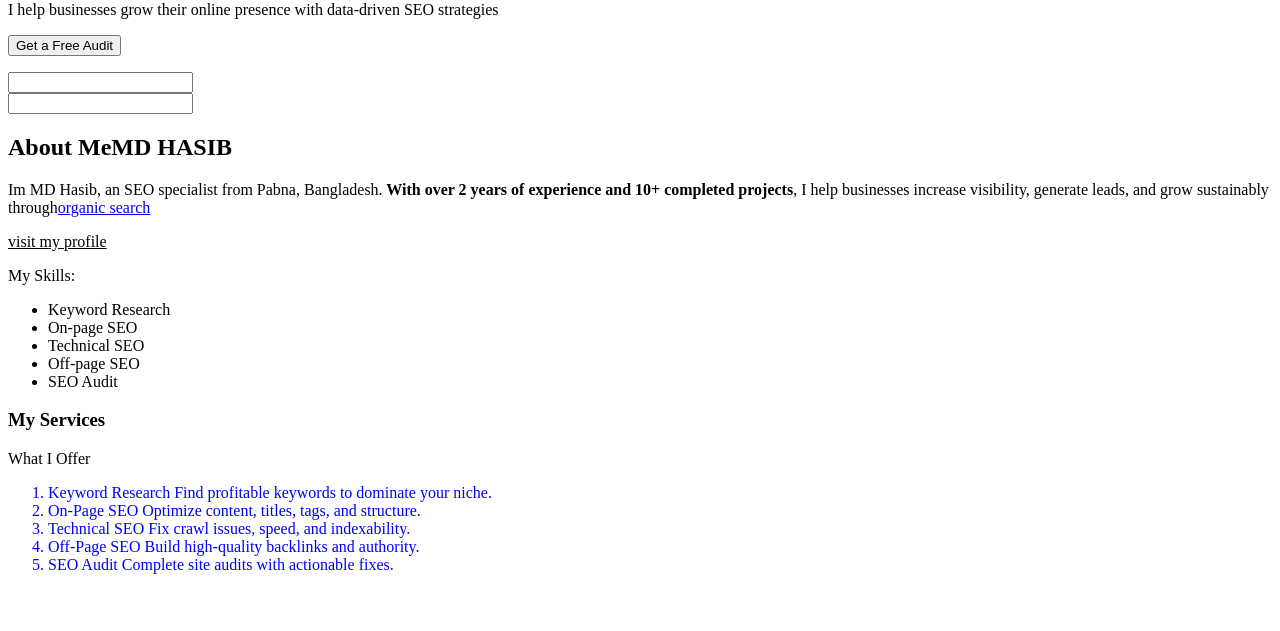
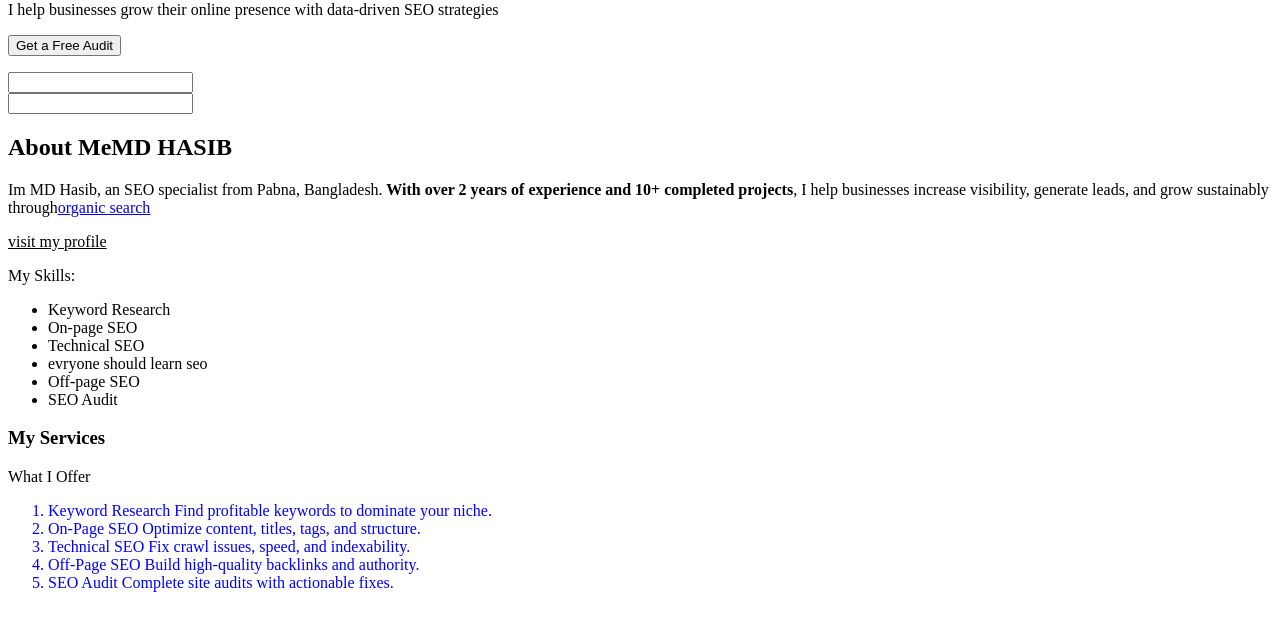
Before and after one commit to mdhasibseo/first-projects, a plain HTML site: page index.html in a window 1280 px wide. Shown: the part 79-710 px from the top of the page. Drawn offline with Linux system fonts and the light colour scheme.

Commit message:
Update index.html

```diff
--- a/index.html
+++ b/index.html
@@ -24,6 +24,7 @@
                    <li>Keyword Research</li>
                    <li>On-page SEO</li>
                    <li>Technical SEO</li>
+                  <li>evryone should learn seo</li>
                    <li>Off-page SEO</li>
                    <li>SEO Audit</li>
               </ul>
```
